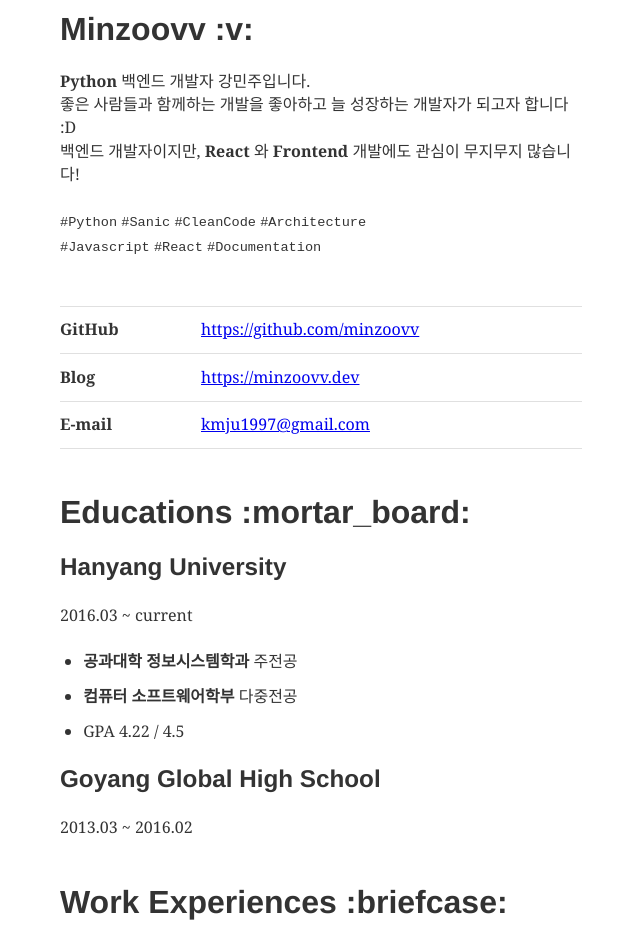
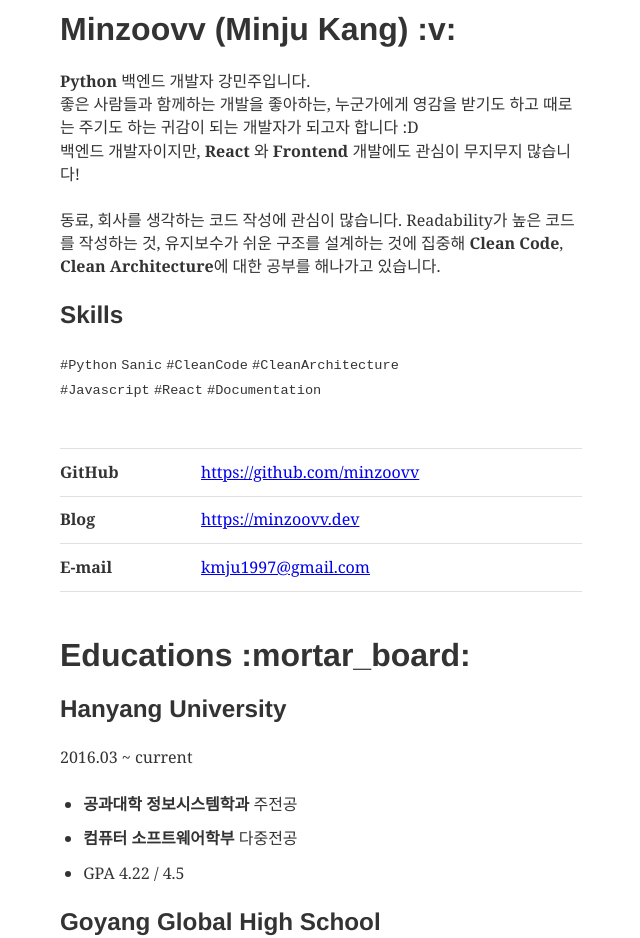
Before and after one commit to minzoovv/minzoovv.dev, a Gatsby site: page /about in a window 1280 px wide. Shown: the top 938 px of the page, without its empty margins (319-959 px from the left). Built offline with nearby package versions, Linux system fonts and the light colour scheme; Gatsby itself is replaced by a stand-in of ours; some packages are replaced by stand-ins of ours; what typography-theme-github would draw is missing.

Commit message:
resume: add more description

```diff
--- a/content/__about/resume-ko.md
+++ b/content/__about/resume-ko.md
@@ -4,13 +4,17 @@ date: 2019-12-31 16:21:13
 lang: 'ko'
 ---
 
-# Minzoovv :v:
+# Minzoovv (Minju Kang) :v:
 
 **Python** 백엔드 개발자 강민주입니다.
-좋은 사람들과 함께하는 개발을 좋아하고 늘 성장하는 개발자가 되고자 합니다 :D
+좋은 사람들과 함께하는 개발을 좋아하는, 누군가에게 영감을 받기도 하고 때로는 주기도 하는 귀감이 되는 개발자가 되고자 합니다 :D
 백엔드 개발자이지만, **React** 와 **Frontend** 개발에도 관심이 무지무지 많습니다!
 
-`#Python` `#Sanic` `#CleanCode` `#Architecture`
+동료, 회사를 생각하는 코드 작성에 관심이 많습니다. Readability가 높은 코드를 작성하는 것, 유지보수가 쉬운 구조를 설계하는 것에 집중해 **Clean Code**, **Clean Architecture**에 대한 공부를 해나가고 있습니다.
+
+## Skills
+
+`#Python` `Sanic` `#CleanCode` `#CleanArchitecture`
 `#Javascript` `#React` `#Documentation`
 
 |            |                             |
```
